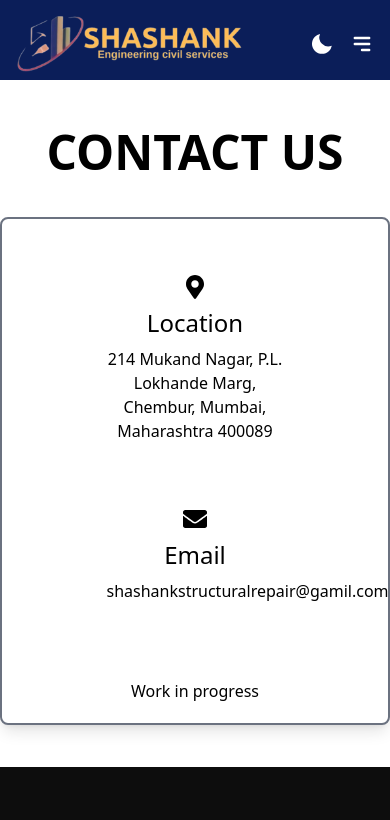
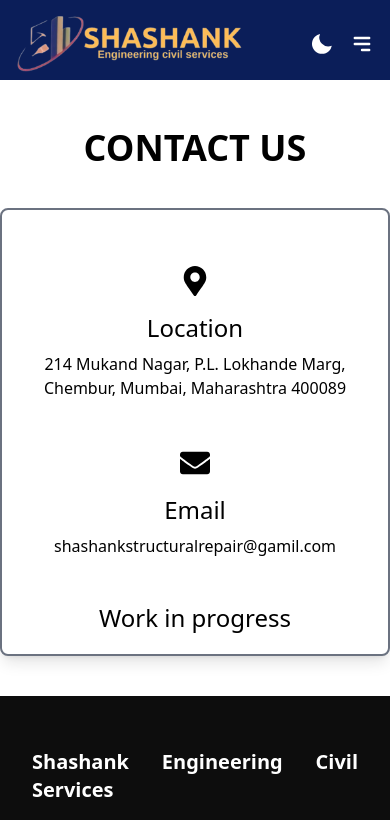
Before and after one commit to shail-27-singh-28/Shashank-Engineering-civil-services-webapp, a React (Vite) app in the folder frontend/: page /contact in a window 390 px wide. Shown: the top 820 px of the page. Built offline with nearby package versions, Linux system fonts and the light colour scheme.

Commit message:
toggler update

```diff
--- a/frontend/src/components/About/About.jsx
+++ b/frontend/src/components/About/About.jsx
@@ -4,16 +4,21 @@ import aboutUsImage from "../../assets/images/aboutImage.png";
 const About = () => {
   return (
     <>
-      <section className="flex justify-center items-center dark:bg-gray-900 bg-white h-screen py-10">
+      <section className="flex justify-center items-center dark:bg-gray-900 bg-white min-h-screen py-10">
         <div className="border-2 border-blue-500 flex flex-col md:flex-row bg-white rounded-lg shadow-lg max-w-6xl w-full overflow-hidden">
+
+          {/* Text Section */}
           <div className="flex-1 p-4 dark:text-white dark:bg-gray-500">
-            <h1 data-aos="fade-up" className="text-center text-5xl mb-5">About Us</h1>
-            <p data-aos="fade-up" data-aos-delay="300" className="text-center text-lg leading-relaxed mb-5">
+            <h1 data-aos="fade-up" className="text-center text-4xl md:text-5xl mb-5">
+              About Us
+            </h1>
+            <p data-aos="fade-up" data-aos-delay="300" className="text-center text-base md:text-lg leading-relaxed mb-5">
               Shashank Enginee Civil Services is a leading turnkey provider in
               structural strengthening repairs and retrofitting of all types of
               civil engineering structures. Our key services include:
             </p>
 
+            {/* Service List */}
             <ul className="list-none pl-5">
               <li data-aos="fade-up" data-aos-delay="300" className="relative ml-5 mb-2 before:content-['💠'] before:left-0 before:text-yellow-500 before:text-lg">
                 Structural Repair & strengthening.
@@ -27,6 +32,7 @@ const About = () => {
             </ul>
           </div>
 
+          {/* Image Section */}
           <div
             data-aos="fade-up"
             data-aos-delay="300"
@@ -35,7 +41,7 @@ const About = () => {
             <img
               src={aboutUsImage}
               alt="About us"
-              className="max-w-full h-auto rounded-lg"
+              className="w-full max-w-xs md:max-w-sm lg:max-w-md xl:max-w-lg h-auto rounded-lg"
             />
           </div>
         </div>
--- a/frontend/src/components/Contact/ContactUs.jsx
+++ b/frontend/src/components/Contact/ContactUs.jsx
@@ -1,55 +1,62 @@
 import React from "react";
-import {
-  FaEnvelope,
-  FaMapMarkerAlt,
-} from "react-icons/fa";
+import { FaEnvelope, FaMapMarkerAlt } from "react-icons/fa";
 
 const Contact = () => {
   return (
     <>
-    <div>
-      <h1 data-aos="fade-up" className="text-center font-semibold uppercase pt-12 text-5xl dark:text-white dark:bg-gray-900">Contact Us</h1>
-    </div>
-      <section className="flex justify-center items-center dark:bg-gray-900 bg-white h-[70vh] py-10">
+      <div>
+        <h1
+          data-aos="fade-up"
+          className="text-center font-semibold uppercase pt-12 text-4xl md:text-5xl dark:text-white dark:bg-gray-900"
+        >
+          Contact Us
+        </h1>
+      </div>
+      <section className="flex justify-center items-center dark:bg-gray-900 bg-white h-auto py-10 md:h-[70vh]">
         <div className="border-2 border-gray-500 flex flex-col md:flex-row bg-white rounded-lg shadow-lg max-w-6xl w-full overflow-hidden">
-          <div data-aos="fade-up" data-aos-delay="300" className="flex-1 p-4 dark:text-white dark:bg-gray-500">
-            <div className="flex items-center justify-center mt-10">
+          {/* Left Column */}
+          <div
+            data-aos="fade-up"
+            data-aos-delay="300"
+            className="flex-1 p-6 dark:text-white dark:bg-gray-500 text-center"
+          >
+            <div className="flex items-center justify-center mt-8">
               <a href="https://www.map.com">
                 <FaMapMarkerAlt
-                  className="text-2xl
-                     hover:text-black hover:animate-pulse duration-300"
+                  className="text-3xl sm:text-2xl hover:text-black hover:animate-pulse duration-300"
                 />
               </a>
             </div>
-            <div className="w-[50%] mx-auto text-center mt-2">
-              <h2 className="text-center mt-2 text-2xl">Location</h2>
-            </div>
-            <div className="w-[50%] mx-auto text-center mt-2">
+            <h2 className="mt-4 text-2xl sm:text-xl">Location</h2>
+            <p className="mt-2">
               <a href="https://www.map.com">
-                214 Mukand Nagar, P.L. Lokhande Marg, Chembur, Mumbai,
-                Maharashtra 400089
+                214 Mukand Nagar, P.L. Lokhande Marg, Chembur, Mumbai, Maharashtra
+                400089
               </a>
-            </div>
-            <div className="flex items-center justify-center mt-16">
-              <a  data-aos="fade-up" data-aos-delay="600" href="mailto:shashankstructuralrepair@gamil.com">
+            </p>
+
+            <div className="flex items-center justify-center mt-12">
+              <a
+                data-aos="fade-up"
+                data-aos-delay="600"
+                href="mailto:shashankstructuralrepair@gamil.com"
+              >
                 <FaEnvelope
-                  className="text-2xl
-                     hover:text-black hover:animate-ping duration-300"
+                  className="text-3xl sm:text-2xl hover:text-black hover:animate-ping duration-300"
                 />
               </a>
             </div>
-            <div  data-aos="fade-up" data-aos-delay="600" className="w-[50%] mx-auto text-center mt-2 mb-10">
+            <h2 className="mt-4 text-2xl sm:text-xl">Email</h2>
+            <p className="dark:hover:text-gray-200 hover:text-blue-500 mt-2">
               <a href="mailto:shashankstructuralrepair@gamil.com">
-              <h2 className="text-center mt-2 text-2xl">Email</h2>
-                <p className="dark:hover:text-gray-200 hover:text-blue-500 mt-2">
-                  shashankstructuralrepair@gamil.com
-                </p>
+                shashankstructuralrepair@gamil.com
               </a>
-            </div>
+            </p>
           </div>
 
+          {/* Right Column */}
           <div className="flex-1 flex justify-center items-center dark:text-white dark:bg-gray-500 p-5">
-            <h1>Work in progress</h1>
+            <h1 className="text-2xl sm:text-xl">Work in progress</h1>
           </div>
         </div>
       </section>
--- a/frontend/src/components/Home/Home.jsx
+++ b/frontend/src/components/Home/Home.jsx
@@ -1,4 +1,5 @@
 import React from "react";
+import { Link } from "react-router-dom";
 // import HomeImg from "../../assets/images/aboutImage.png";
 import background from "../../assets/Video/backgroundvid.mp4";
 import BrandLogo from "../BrandLogo/BrandLogo";
@@ -62,7 +63,7 @@ const Home = () => {
                 >
                   Get Started
                 </button>
-                <div
+                <Link to="../project"
                   data-aos="slide-right"
                   data-aos-delay="300"
                   className="bg-white animate-bounce dark:bg-gray-900 px-7 py-2 rounded-xl shadow-md absolute bottom-3 right-3 cursor-pointer"
@@ -71,7 +72,8 @@ const Home = () => {
                   <h1 className="font-bold">
                     100+ <span className="font-normal">Done</span>
                   </h1>
-                </div>
+
+                </Link>
               </div>
             </div>
           </div>
--- a/frontend/src/components/Navbar/Navbar.jsx
+++ b/frontend/src/components/Navbar/Navbar.jsx
@@ -26,7 +26,6 @@ export const MenuLinks = [
     name: "Projects",
     link: "/project",
   },
-
 ];
 
 const Navbar = () => {
@@ -35,6 +34,7 @@ const Navbar = () => {
   const toggleMenu = () => {
     setShowMenu(!showMenu);
   };
+
   return (
     <>
       <nav className="bg-[#0B1E59] dark:bg-black dark:text-white text-white h-20 duration-300">
@@ -61,7 +61,6 @@ const Navbar = () => {
                     </li>
                   );
                 })}
-                {/* <button className="btn-primary">Get in Touch</button> */}
                 <DarkMode />
               </ul>
             </div>
@@ -82,7 +81,7 @@ const Navbar = () => {
             </div>
           </div>
         </div>
-        <ResponsiveMenu showMenu={showMenu} />
+        <ResponsiveMenu showMenu={showMenu} toggleMenu={toggleMenu} />
       </nav>
     </>
   );
--- a/frontend/src/components/Navbar/ResponsiveMenu.jsx
+++ b/frontend/src/components/Navbar/ResponsiveMenu.jsx
@@ -1,9 +1,9 @@
 import React from "react";
-// import { FaUserCircle } from "react-icons/fa";
 import { MenuLinks } from "./Navbar";
 import { Link } from "react-router-dom";
+import { FaHome } from "react-icons/fa";
 
-const ResponsiveMenu = ({ showMenu }) => {
+const ResponsiveMenu = ({ showMenu, toggleMenu }) => {
   return (
     <div
       className={`${showMenu ? "left-0" : "left-[-100%]"}
@@ -11,22 +11,21 @@ const ResponsiveMenu = ({ showMenu }) => {
     shadow-md pt-16 px-8 bg-white text-black dark:text-white dark:bg-gray-900 z-50 flex flex-col justify-between pb-4`}
     >
       <div className="card">
-        {/* User section */}
-        {/* <div className="flex items-center justify-start gap-3">
-          <FaUserCircle size={50} />
-          <div>
-            <h1>Hello User</h1>
-            <h1 className="text-sm text-slate-500">Premium user</h1>
-          </div>
-        </div> */}
+         {/* User section */}
+        <div className="flex items-center justify-center">
+          <a href="/"><FaHome size={40} /></a>
+        </div>
         {/* Menu Section */}
         <nav className="mt-12">
-          <ul className="space-y-4 text-xl">
+          <ul className="space-y-4 text-xl text-center">
             {MenuLinks.map(({ id, name, link }) => {
               return (
                 <li key={id}>
-                  <Link to={link} className="mb-5 inline-block">
-                    {" "}
+                  <Link
+                    to={link}
+                    className="mb-5 inline-block"
+                    onClick={toggleMenu}  // This will close the menu on click
+                  >
                     {name}
                   </Link>
                 </li>
--- a/frontend/src/components/Services/Services.jsx
+++ b/frontend/src/components/Services/Services.jsx
@@ -1,6 +1,6 @@
 import React, { useState } from "react";
-import { FaBuilding, FaCameraRetro, } from "react-icons/fa";
-import { GiConcreteBag, GiNotebook } from "react-icons/gi";
+import { FaBuilding, } from "react-icons/fa";
+import { GiConcreteBag, } from "react-icons/gi";
 import { PiBuildingsThin } from "react-icons/pi";
 import { CiAlignBottom } from "react-icons/ci";
 import { FaCloudShowersWater } from "react-icons/fa6";
@@ -10,7 +10,7 @@ import { FaFileInvoiceDollar } from "react-icons/fa";
 import { SiCapacitor } from "react-icons/si";
 import { SiAffinitydesigner } from "react-icons/si";
 
-
+// Skills Data
 const skillsData = [
   {
     name: "Building Civil Repair",
@@ -97,38 +97,39 @@ const skillsData = [
 const Services = () => {
   const [showAll, setShowAll] = useState(false);
   const visibleSkills = showAll ? skillsData : skillsData.slice(0, 4);
+
   return (
-    <>
-      <div
-        className="bg-gray-100 dark:bg-black dark:text-white
-      py-12 sm:grid sm:place-items-center"
-      >
-        <div className="container">
-          {/* Header section */}
+    <div className="bg-gray-100 dark:bg-black dark:text-white py-12 sm:py-16">
+      <div className="container mx-auto px-4 sm:px-8">
+        {/* Header Section */}
         <div className="pb-12 text-center space-y-3">
           <h1
             data-aos="fade-up"
-              className="text-3xl font-semibold
-             text-yellow-500 dark:text-primary"
+            className="text-3xl sm:text-4xl font-semibold text-yellow-500 dark:text-primary"
           >
             Explore Our Services
           </h1>
-            <p data-aos="fade-up" data-aos-delay="300">
+          <p
+            data-aos="fade-up"
+            data-aos-delay="300"
+            className="text-base sm:text-lg w-11/12 sm:w-3/4 mx-auto"
+          >
             We provide comprehensive civil engineering services, including
             structural design, transportation planning, water resource
             management, and geotechnical analysis. Our focus is on delivering
-              sustainable, efficient, and innovative solutions for
-              infrastructure development.
+            sustainable, efficient, and innovative solutions for infrastructure
+            development.
           </p>
         </div>
-          {/* Card section */}
-          <div className="grid grid-cols-1 md:grid-cols-2 xl:grid-cols-4 gap-4">
+
+        {/* Services Cards */}
+        <div className="grid grid-cols-1 sm:grid-cols-2 xl:grid-cols-4 gap-6 sm:gap-8">
           {visibleSkills.map((skill) => (
             <div
               data-aos="fade-up"
               data-aos-delay={skill.aosDelay}
               key={skill.name}
-                className="card space-y-3 sm:space-y-4 p-4"
+              className="bg-white dark:bg-gray-800 rounded-lg shadow-md p-6 space-y-4 hover:shadow-xl transition-shadow"
             >
               <div>{skill.icon}</div>
               <h1 className="text-lg font-semibold">{skill.name}</h1>
@@ -138,23 +139,24 @@ const Services = () => {
             </div>
           ))}
         </div>
-          {/* button section */}
+
+        {/* Show More Button */}
         <div
           data-aos="fade-up"
           data-aos-delay="900"
-            data-aos-offset="0"
-            className="text-center mt-4 sm:mt-8"
+          className="text-center mt-6 sm:mt-10"
         >
           <button
-            className="btn-primary"
+            className="btn-primary py-2 px-6 text-base font-medium
+                       bg-yellow-500 text-white hover:bg-yellow-600
+                       rounded-lg shadow-md transition-all"
             onClick={() => setShowAll(!showAll)}
           >
-            {showAll ? "Show Less" : "Learn more"}
+            {showAll ? "Show Less" : "Learn More"}
           </button>
         </div>
       </div>
     </div>
-    </>
   );
 };
 
```
Lines whose indentation alone changed are shown as unchanged.
